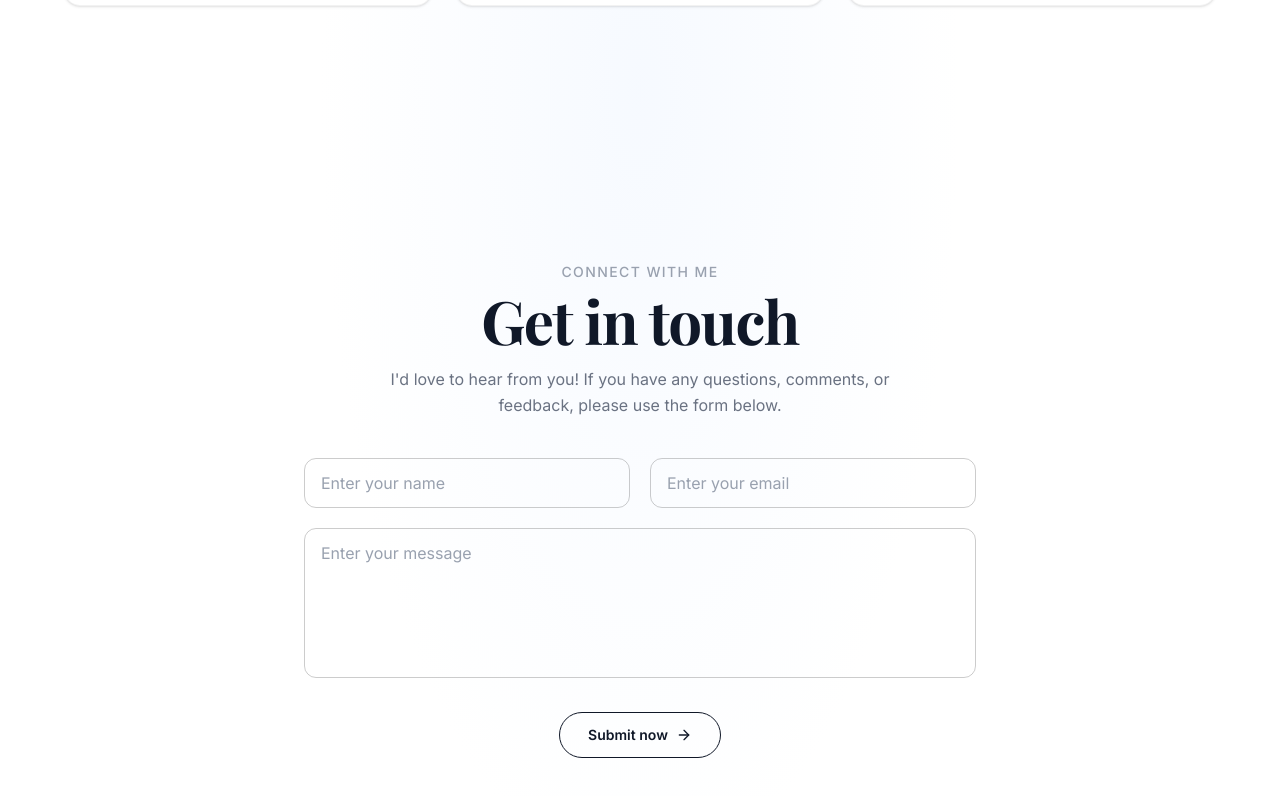
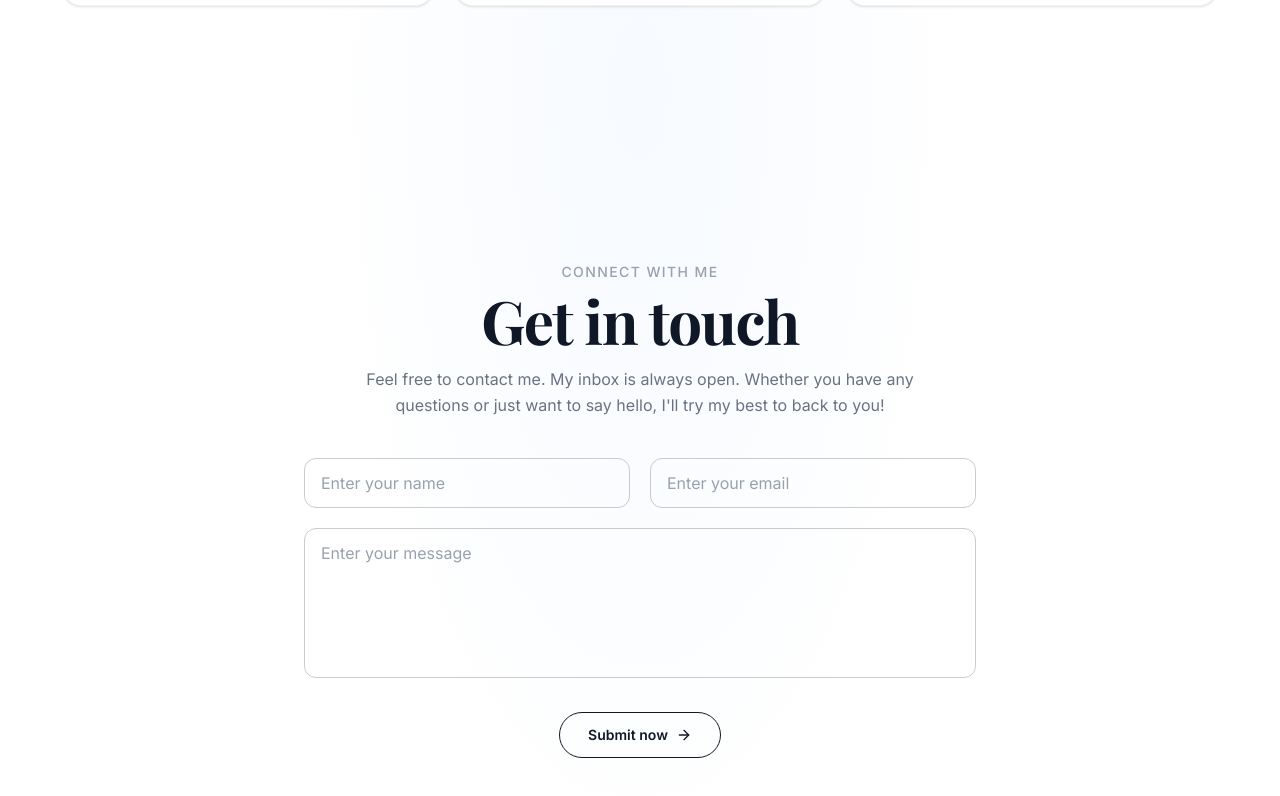
Before and after one commit to kupzed/my-portfolio, a Next.js app: page / in a window 1280 px wide. Shown: the part 3097-3893 px from the top of the page. Built offline with nearby package versions, Linux system fonts and the light colour scheme; a web font is replaced by a local one.

Commit message:
Update: little update contact pages

```diff
--- a/src/components/ContactSection.tsx
+++ b/src/components/ContactSection.tsx
@@ -54,8 +54,9 @@ export default function ContactSection() {
             variants={fadeUp}
             className="mx-auto max-w-xl text-base leading-relaxed text-gray-500 dark:text-gray-400"
           >
-            I&apos;d love to hear from you! If you have any questions, comments,
-            or feedback, please use the form below.
+            Feel free to contact me. My inbox is always open. Whether you have
+            any questions or just want to say hello, I&apos;ll try my best to
+            back to you!
           </motion.p>
         </motion.div>
 
```
